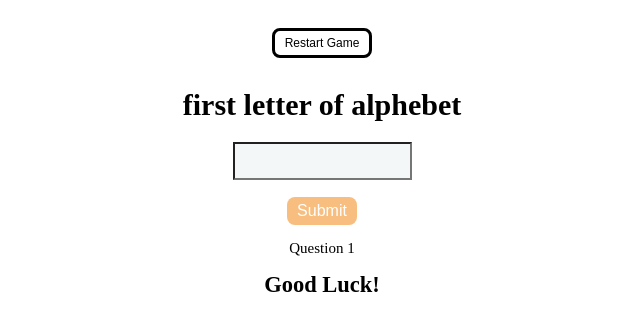
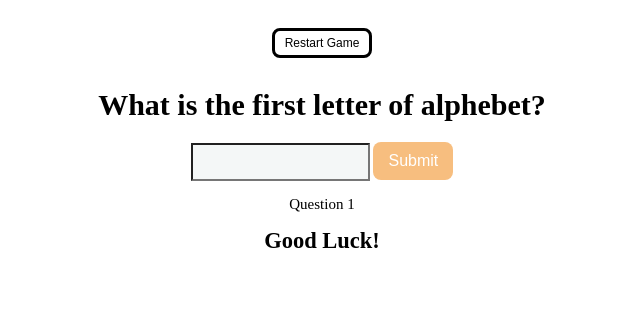
Before and after one commit to allenwipf/quiz, a plain HTML site: page index.html in a window 1280 px wide. Both pictures are taken after a click on the button "Restart Game". Shown: the whole page, without its empty margins (318-958 px from the left). Drawn offline with Linux system fonts and the light colour scheme.

Commit message:
finished

```diff
--- a/index.html
+++ b/index.html
@@ -18,9 +18,7 @@
 
 		<div class="answer">
 		     <input type="text" class="input">
-		</div>
-		<br>
-		<div>
+
 			<input class="submit" type="submit" value="Submit">
 		</div>
 
--- a/scripts.js
+++ b/scripts.js
@@ -17,8 +17,8 @@ window.addEventListener("load", function () {
 
 })
 
-var questions = ["first letter of alphebet" , "last letter of alphebet", "What is 1 + 1"];
-var answers = ["a","z", 2];
+var questions = ["What is the first letter of alphebet?" , "What is 1 + 1?" , "Does thought require language?"];
+var answers = ["a", 2, "probably"];
 var questionsAsked = 0
 var questionsWrong = 0
 
--- a/styles.css
+++ b/styles.css
@@ -22,7 +22,7 @@ button {
 
     background-color: #F7BE7F;
     color: white;
-    padding: 5px 10px;
+    padding: 10px 15px;
     border: none;
     font-size: 16px;
     border-radius: 8px;
@@ -33,6 +33,7 @@ button {
 	padding: 10px 10px;
 	font-size: 12px;
 	background-color: #F4F7F7;
+
 }
 
 p {
```
